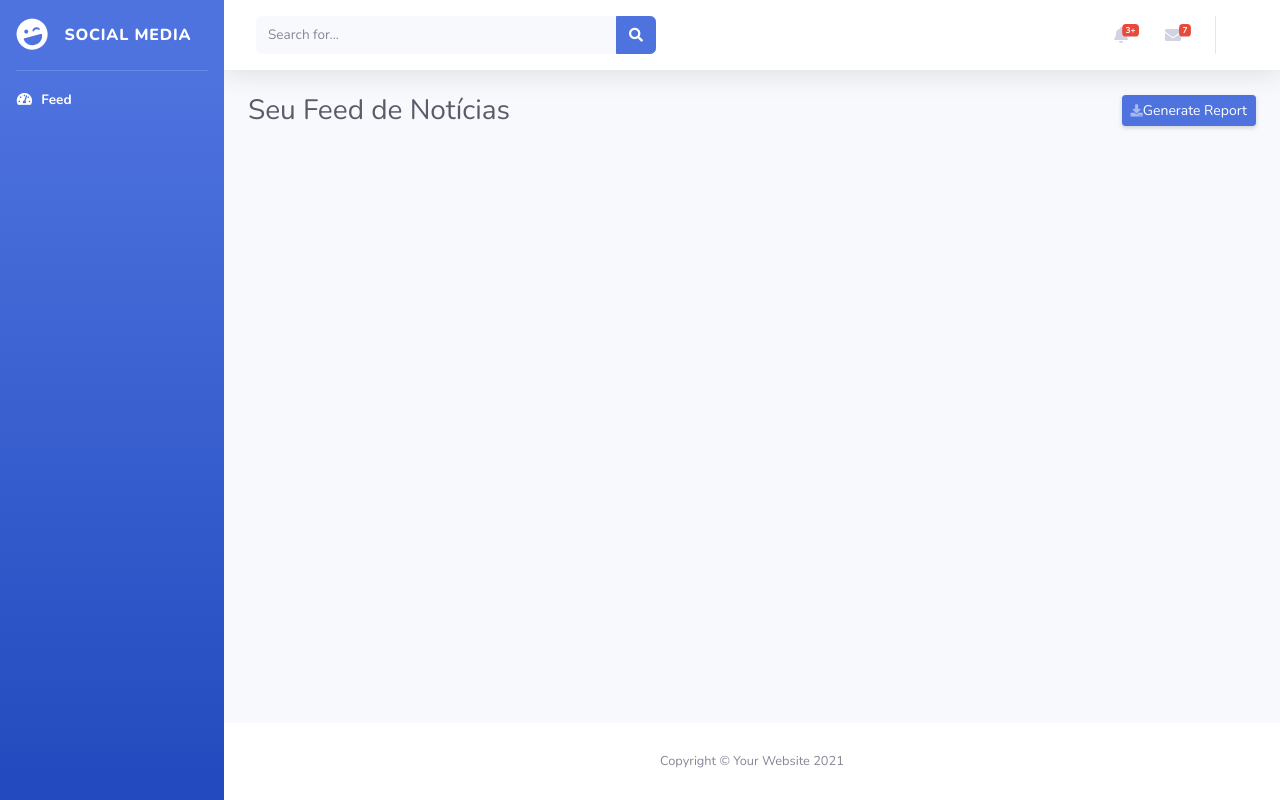
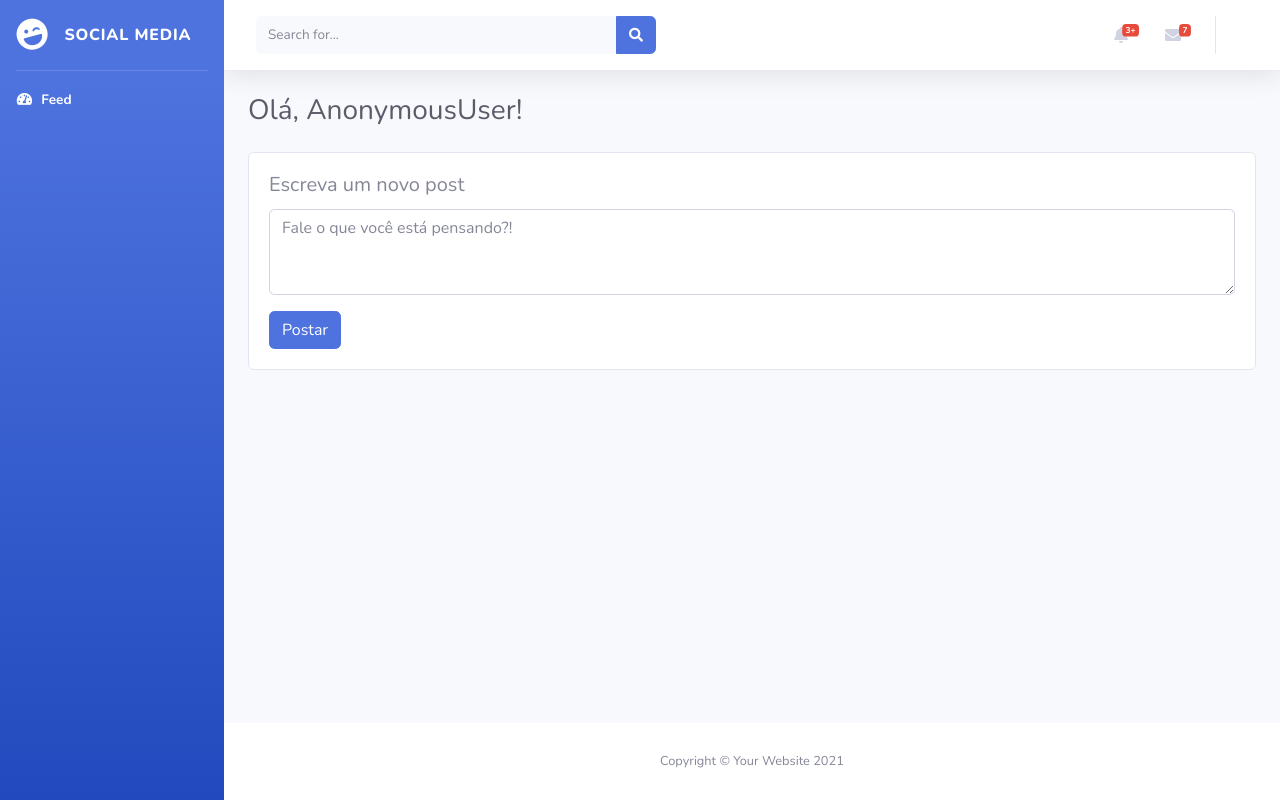
Before and after one commit to israelwerther/socialmedia, a Django app: template socialmedia/core/templates/core/index.html in a window 1280 px wide. Run offline with Django 3.2, Linux system fonts and the light colour scheme; the template is opened without the code that fills it, so the values that code supplies are empty; some libraries are stand-ins or nearby versions.

Commit message:
feat: list and create posts

```diff
--- a/socialmedia/core/templates/core/index.html
+++ b/socialmedia/core/templates/core/index.html
@@ -1,20 +1,100 @@
 {% extends "core/base.html" %}
 {% load static %}
-
 
 {% block content %}
 <!-- Page Heading -->
 <div class="d-sm-flex align-items-center justify-content-between mb-4">
-    <h1 class="h3 mb-0 text-gray-800">Seu Feed de Notícias</h1>
-    <a href="#" class="d-none d-sm-inline-block btn btn-sm btn-primary shadow-sm">
-        <i class="fas fa-download fa-sm text-white-50"></i>Generate Report
-    </a>
+  <h1 class="h3 mb-0 text-gray-800 text-capitalize">Olá, {{user}}!</h1>
 </div>
 
-<!-- Content Row -->
 <div class="row">
+  <div id="app" class="col-12">
+    <div class="card">
+      <div class="card-body">
+        <h5 class="card-title">Escreva um novo post</h5>
+        <form @submit.prevent="createPost">
+          {% csrf_token %}
+          <input type="hidden" id="csrf-token" value="{{ csrf_token }}">
+          <div class="form-group">
+            <textarea v-model="newPostContent" class="form-control mb-3" rows="3" placeholder="Fale o que você está pensando?!" required></textarea>
+          </div>
+          <button type="submit" class="btn btn-primary">Postar</button>
+        </form>
+      </div>
+    </div>
 
+    <div v-for="post in posts" :key="post.id" class="card mb-1">
+      <div class="card-body">
+        <h5 class="card-title">${ post.user === loggedUser ? 'Você' : post.user } - ${ formatTime(post.created_at) }</h5>
+        <p class="card-text">${ post.content }</p>
+        <small class="text-muted"></small>
+      </div>
+    </div>
+  </div>
 </div>
 {% endblock content %}
 
-{% block js %}{% endblock js %}
+{% block js %}
+
+<script src="https://cdn.jsdelivr.net/npm/vue@2.6.14/dist/vue.js"></script>
+<script src="https://cdn.jsdelivr.net/npm/axios/dist/axios.min.js"></script>
+<script src="https://cdn.jsdelivr.net/npm/dayjs@1/dayjs.min.js"></script>
+<script src="https://cdn.jsdelivr.net/npm/dayjs@1/plugin/relativeTime.js"></script>
+<script src="https://cdn.jsdelivr.net/npm/dayjs@1/locale/pt-br.js"></script>
+
+<script>
+  var app = new Vue({
+    delimiters: ["${", "}"],
+    el: "#app",
+    data: {
+      posts: [],
+      newPostContent: '',
+      token: document.querySelector('#csrf-token').value,
+      loggedUser: '{{user}}'
+    },
+    mounted() {
+      dayjs.extend(dayjs_plugin_relativeTime);
+      dayjs.locale('pt-br');
+      this.listPosts();
+      axios.defaults.headers.common['X-CSRFToken'] = this.token;
+      this.teste()
+    },
+    methods: {
+      teste() {
+        console.log('this.loggedUser::: ', this.loggedUser);
+      },
+      listPosts() {
+        axios.get('{% url "api:posts-list" %}')
+        .then((response) => {
+          console.log('response::: ', response);
+          this.posts = response.data;
+        })
+        .catch((error) => {
+          console.error("Error loading posts:", error);
+        });
+      },
+      createPost() {
+        if (this.newPostContent.trim() === '') {
+          alert('Post content cannot be empty.');
+          return;
+        }
+
+        axios.post('{% url "api:posts-list" %}', {
+          content: this.newPostContent
+        })
+        .then((response) => {
+          this.posts.unshift(response.data);
+          this.newPostContent = '';
+        })
+        .catch((error) => {
+          console.error("Error creating post:", error);
+        });
+      },
+
+      formatTime(createdAt) {
+        return dayjs(createdAt).fromNow();
+      },
+    },
+  });
+</script>
+{% endblock js %}
--- a/socialmedia/posts/serializers.py
+++ b/socialmedia/posts/serializers.py
@@ -2,6 +2,7 @@ from rest_framework import serializers
 from .models import Post
 
 class PostSerializer(serializers.ModelSerializer):
+    user = serializers.CharField(source='user.username', read_only=True)
     class Meta:
         model = Post
         fields = ['id', 'user', 'content', 'created_at']
```
